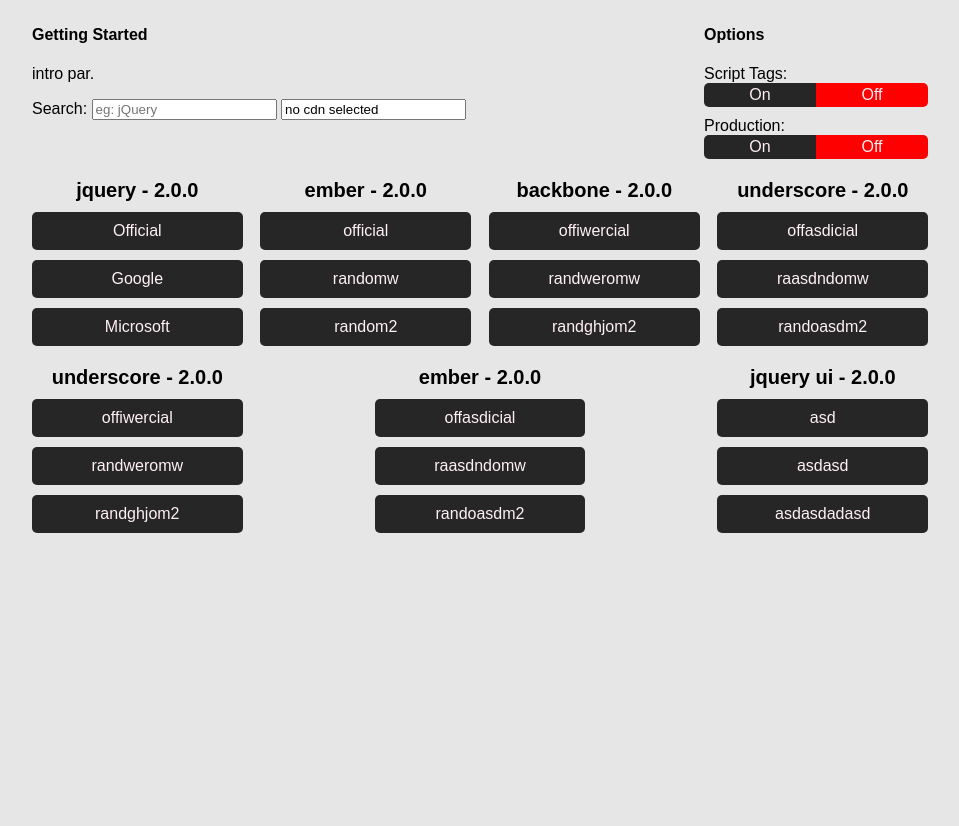
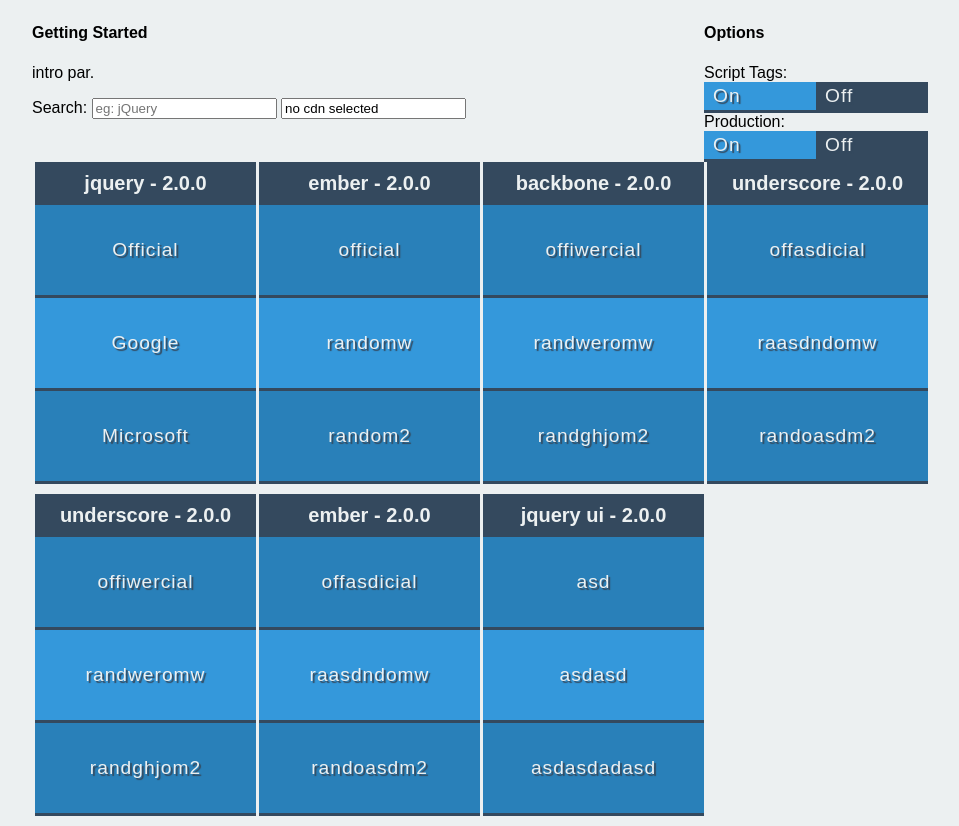
Before and after one commit to alexdmejias/cdnatives, a website: page index.html in a window 1280 px wide. Shown: the part 73-899 px from the top of the page, without its empty margins (160-1119 px from the left). Before the commit the page ends 800 px from the top, so only its background shows below. Drawn offline with Linux system fonts and the light colour scheme.

Commit message:
major styling changes

```diff
--- a/less/_variables.less
+++ b/less/_variables.less
@@ -2,6 +2,11 @@
 @grey-dark: darken(@grey, 25%);
 @grey-light: lighten(@grey, 50%);
 
-@active-button-background: red;
 
-@border-radius: 5px;
+@grey-light: #ecf0f1;
+
+@blue-light: #3498db;
+@blue-medium: #2980b9;
+@blue-dark: #34495e;
+
+@active-button-background: @blue-dark;
--- a/less/styles.less
+++ b/less/styles.less
@@ -24,6 +24,18 @@
 
 a {
 	text-decoration: none;
+	padding: 34px 10px;
+	background: @blue-light;
+	display: block;
+	border-bottom: 3px solid @blue-dark;
+	text-shadow: 2px 2px 1px @blue-dark;
+	letter-spacing: 1px;
+	font-size: 1.2em;
+	color: @grey-light;
+
+	&:hover {
+		background: @active-button-background;
+	}
 }
 
 .cf:before,
@@ -55,7 +67,7 @@
 }
 
 .instructions {
-	flex: 3 0 0;
+	flex: 2 0 0;
 }
 
 .controls {
@@ -63,54 +75,47 @@
 	span {
 		display: block;
 	}
-}
-
-.button {
-	padding: 10px;
-	background: @grey-dark;
-	border-radius: @border-radius;
-	display: block;
-	margin: 0 0 10px;
-	// width: 100%;
-	color: lavenderblush;
-	text-align: center;
-}
-
-.button-small {
-	.button;
-	padding: 3px 9px;
-	float: left;
-	width: 50%;
-	border-radius: @border-radius 0 0 @border-radius;
-
-	&:last-child {
-		border-radius: 0 @border-radius @border-radius 0;
+	a {
+		padding: 3px 9px;
+		float: left;
+		width: 50%;
 	}
-}
 	.active {
 		background: @active-button-background;
 	}
+}
+
 
 .content {
 	display: flex;
 	flex-wrap: wrap;
 	flex-direction: row;
-	justify-content: space-between;
 }
 .item {
 	flex-basis: 47%;
 	text-align: center;
+	border-left: 3px solid @grey-light;
+	background: @blue-dark;
+	color: @grey-light;
+	margin-bottom: 10px;
+	a:nth-child(odd) {
+		background: @blue-medium;
+	}
+	a:hover, a:nth-child(odd):hover {
+		background: @active-button-background;
+	}
+
 }
 @media only screen and (min-width:650px) {
 	.wrap {
-		width: 80%
+		width: 90%
 	}
 
 	.intro {
 		flex-direction: row;
 	}
 	.item {
-		flex-basis: 30%;
+		flex-basis: 33.3333%;
 	}
 }
 
@@ -118,7 +123,10 @@
 	.wrap {
 		width: 70%
 	}
+	.instructions {
+		flex: 3 0 0;
+	}
 	.item {
-		flex-basis: 23.5%;
+		flex-basis: 25%;
 	}
 }
```
Also changed, not shown: css/styles.css.
